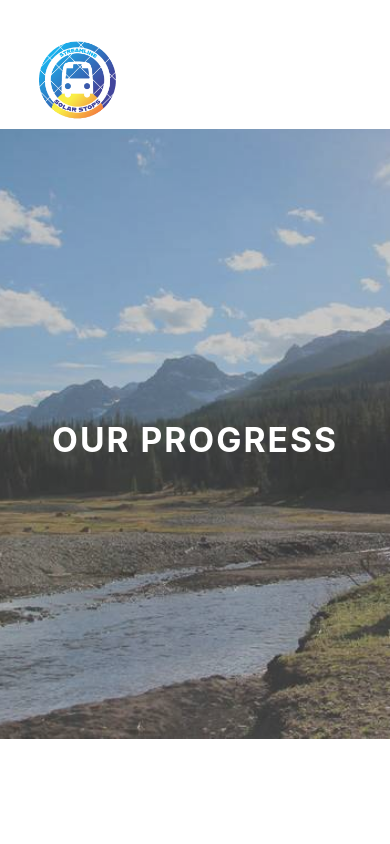
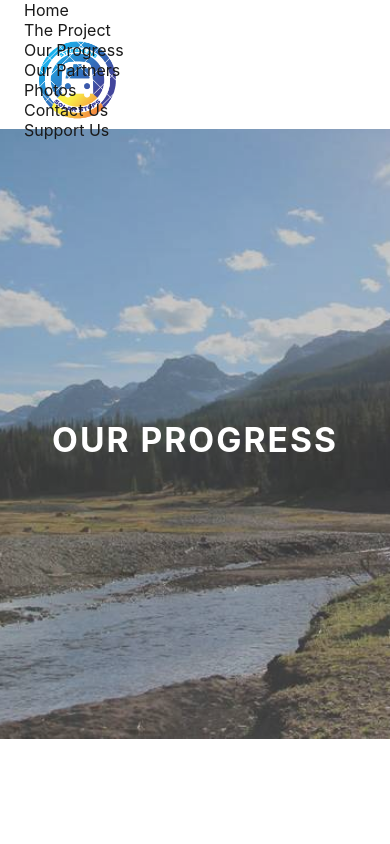
Before and after one commit to streamline-solar/streamline-solar-project, a React (Create React App) app: page /our-progress in a window 390 px wide. Shown: the top 844 px of the page. Built offline with nearby package versions, Linux system fonts and the light colour scheme; a web font is replaced by a local one.

Commit message:
created stateless components for the actual mobile menu button

```diff
--- a/src/components/Header.js
+++ b/src/components/Header.js
@@ -1,6 +1,7 @@
 import React, { Component } from 'react';
 import Fade from 'react-reveal/Fade';
 import Logo from "./../images/streamline-solar-logo.png";
+import MobileMenu from "./MobileMenu";
 import { slide as Menu } from 'react-burger-menu'
 import "./../styles/mobile.scss";
 
@@ -30,6 +31,7 @@ class Header extends Component {
                 </a>
               </div>
               <div className="navigation-wrapper">
+                <MobileMenu />
                 <nav className="header-nav">
                   <div className="header-nav-content">
 
--- a/src/components/MobileMenu.js
+++ b/src/components/MobileMenu.js
@@ -3,6 +3,7 @@ import "../styles/mobile.scss";
 import { Link } from "react-router-dom";
 
 const toolbar = props => (
+  <div className="full-mobile-menu-wrapper">
     <nav className="mobile-menu-nav">
       <div></div>
       <div className="mobile-menu-wrapper">
@@ -31,4 +32,7 @@ const toolbar = props => (
         </ul>
       </div>
     </nav>
+  </div>
 );
+
+export default toolbar;
--- a/src/styles/mobile.scss
+++ b/src/styles/mobile.scss
@@ -1,11 +1,17 @@
 @import "colors";
+
+@media(min-width: 720px) {
+  .mobile-menu-nav {
+    display: none;
+  }
+}
 
 @media(max-width: 719px) {
 
   .main-body-wrapper {
     padding: 90px 20px;
   }
-  .header-nav-content {
+  .header-nav {
     display: none !important;
   }
 
@@ -185,6 +191,41 @@
   }
 
   /** Header */
+  .full-mobile-menu-wrapper {
+    width: 100%;
+    position: fixed;
+    top: 0;
+    left: 0;
+  }
 
+  .mobile-menu-nav {
+    display: flex;
+    align-items: center;
+    height: 100%;
+    padding: 0 1rem;
+  }
 
+  .mobile-menu-wrapper {
+    ul {
+      list-style: none;
+      margin: 0;
+      padding: 0;
+      display: flex;
+      flex-direction: column;
+    }
+
+    li {
+      padding: 0 0.5rem;
+    }
+
+    a {
+      color: $black;
+      text-decoration: none;
+    }
+
+    a:hover,
+    a:active {
+      color: $LightGrey;
+    }
+  }
 }
```
Also changed, not shown: src/components/SideDrawer/DrawerToggleButton.js (added, +11 -0 lines), src/styles/index.scss (line endings or trailing spaces). Lines whose indentation alone changed are shown as unchanged.
